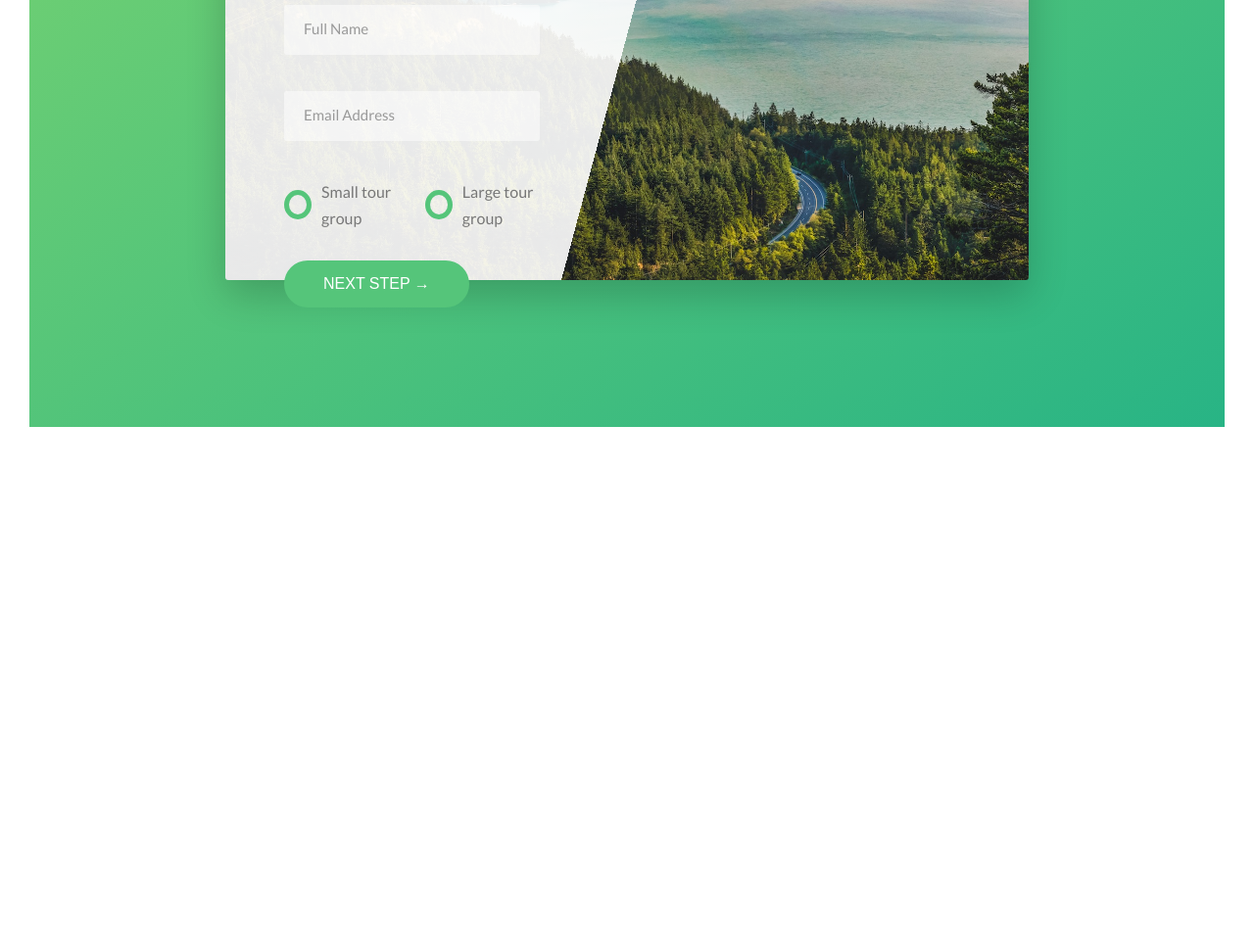
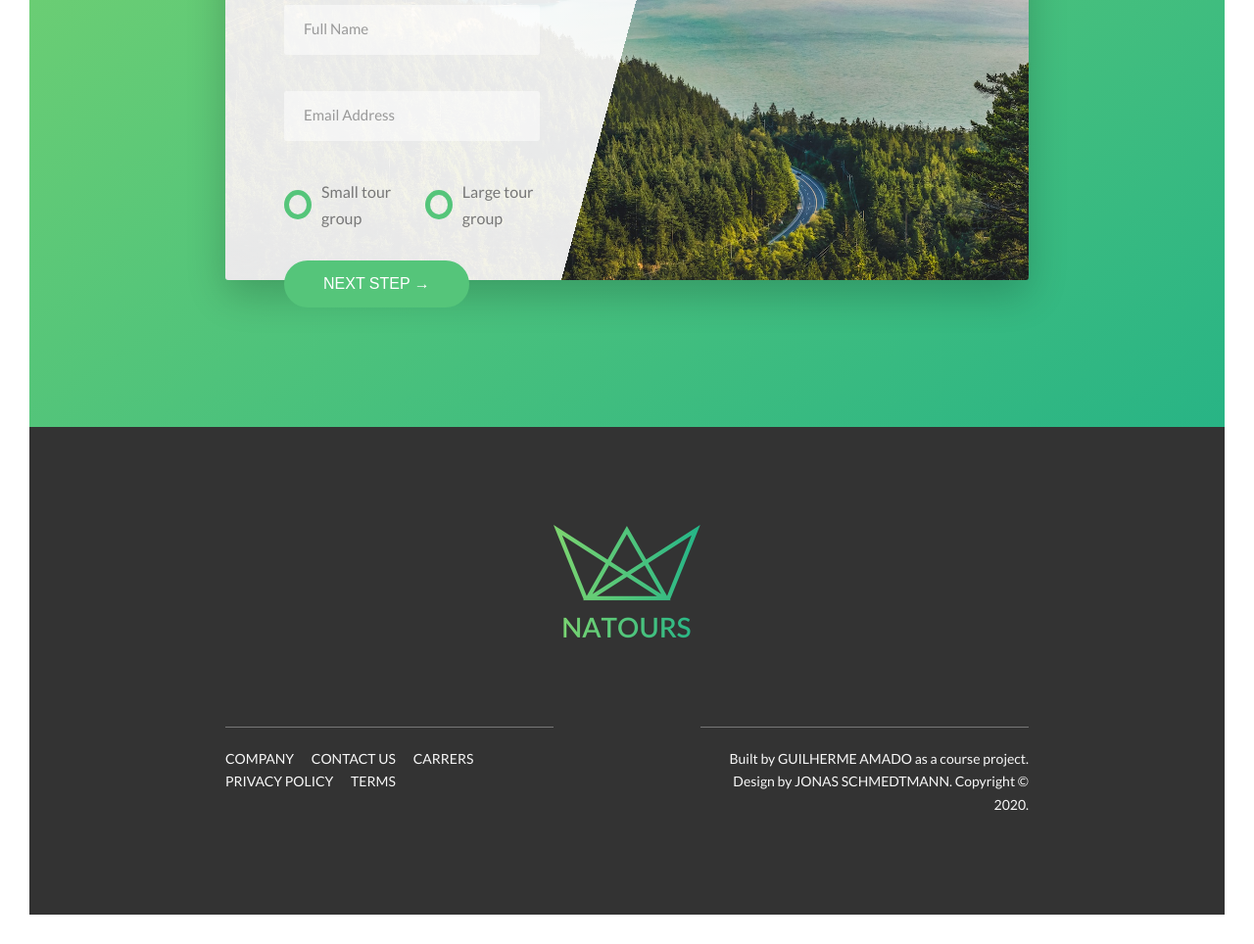
Before and after one commit to GuilhermeAmado/natours, a website: page index.html in a window 1280 px wide. Shown: the part 4846-5810 px from the top of the page at 98% size. Before the commit the page ends 5312 px from the top, so only its background shows below. Drawn offline with Linux system fonts and the light colour scheme.

Commit message:
Add footer

```diff
--- a/index.html
+++ b/index.html
@@ -278,5 +278,27 @@
                 </div>
             </section>
         </main>
+
+        <footer class="footer">
+            <div class="footer__logo-box">
+                <img src="img/logo-green-2x.png" alt="Natours logo" class="footer__logo">
+            </div>
+
+            <div class="footer__content">
+                <div class="footer__navigation">
+                    <ul class="footer__list">
+                        <li class="footer__item"><a href="#" class="footer__link">Company</a></li>
+                        <li class="footer__item"><a href="#" class="footer__link">Contact us</a></li>
+                        <li class="footer__item"><a href="#" class="footer__link">Carrers</a></li>
+                        <li class="footer__item"><a href="#" class="footer__link">Privacy policy</a></li>
+                        <li class="footer__item"><a href="#" class="footer__link">Terms</a></li>
+                    </ul>
+                </div>
+
+                <p class="footer__copyright">
+                    Built by <a href="#" class="footer__link">Guilherme Amado</a> as a course project. Design by <a href="#" class="footer__link">Jonas Schmedtmann</a>. Copyright &copy; 2020.
+                </p>
+            </div>
+        </footer>
     </body>
 </html>
--- a/sass/abstracts/_variables.scss
+++ b/sass/abstracts/_variables.scss
@@ -14,6 +14,7 @@ $color-tertiary-dark: #5643fa;
 
 $color-grey-dark: #777;
 $color-grey-dark-2: #999;
+$color-grey-dark-3: #333;
 $color-grey-light-1: #f7f7f7;
 $color-grey-light-2: #eee;
 
--- /dev/null
+++ b/sass/layout/_footer.scss
@@ -0,0 +1,68 @@
+.footer {
+    background-color: $color-grey-dark-3;
+    padding: 10rem 20rem;
+    font-size: 1.4rem;
+    color: $color-grey-light-1;
+
+    &__content {
+        display: grid;
+        grid-template-columns: 1fr 1fr;
+        gap: 15rem;
+    }
+
+    &__logo-box {
+        text-align: center;
+        margin-bottom: 8rem;
+    }
+
+    &__logo {
+        width: 15rem;
+        height: auto;
+    }
+
+    &__navigation {
+        border-top: 1px solid $color-grey-dark;
+        padding-top: 2rem;
+        display: inline-block;
+    }
+
+
+    &__list {
+        list-style: none;
+    }
+
+    &__item {
+        display: inline-block;
+
+        &:not(:last-child) {
+            margin-right: 1.5rem;
+        }
+    }
+
+    &__link {
+
+        &:link,
+        &:visited {
+            color: $color-grey-light-1;
+            background-color: $color-grey-dark-3;
+            text-decoration: none;
+            text-transform: uppercase;
+            display: inline-block;
+            transition: all .2s;
+        }
+
+        &:hover,
+        &:active {
+            color: $color-primary;
+            box-shadow: 0 1rem 2rem rgba($color-black, .4);
+            transform: rotate(-5deg) scale(1.2);
+        }
+    }
+
+    &__copyright {
+        border-top: 1px solid $color-grey-dark;
+        padding-top: 2rem;
+        display: inline-block;
+        text-align: right;
+    }
+}
--- a/sass/main.scss
+++ b/sass/main.scss
@@ -14,6 +14,7 @@
 @import "components/form";
 @import "components/story";
 
+@import "layout/footer";
 @import "layout/header";
 
 @import "pages/home";
```
Also changed, not shown: css/style.css.
